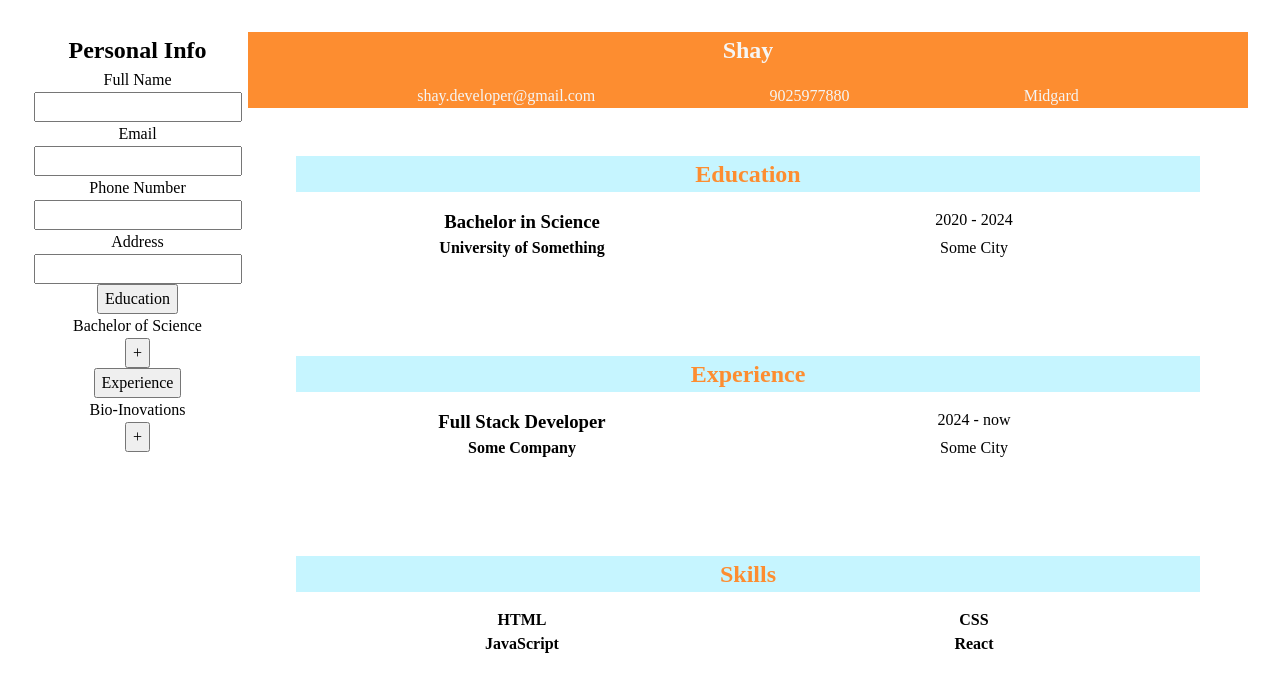
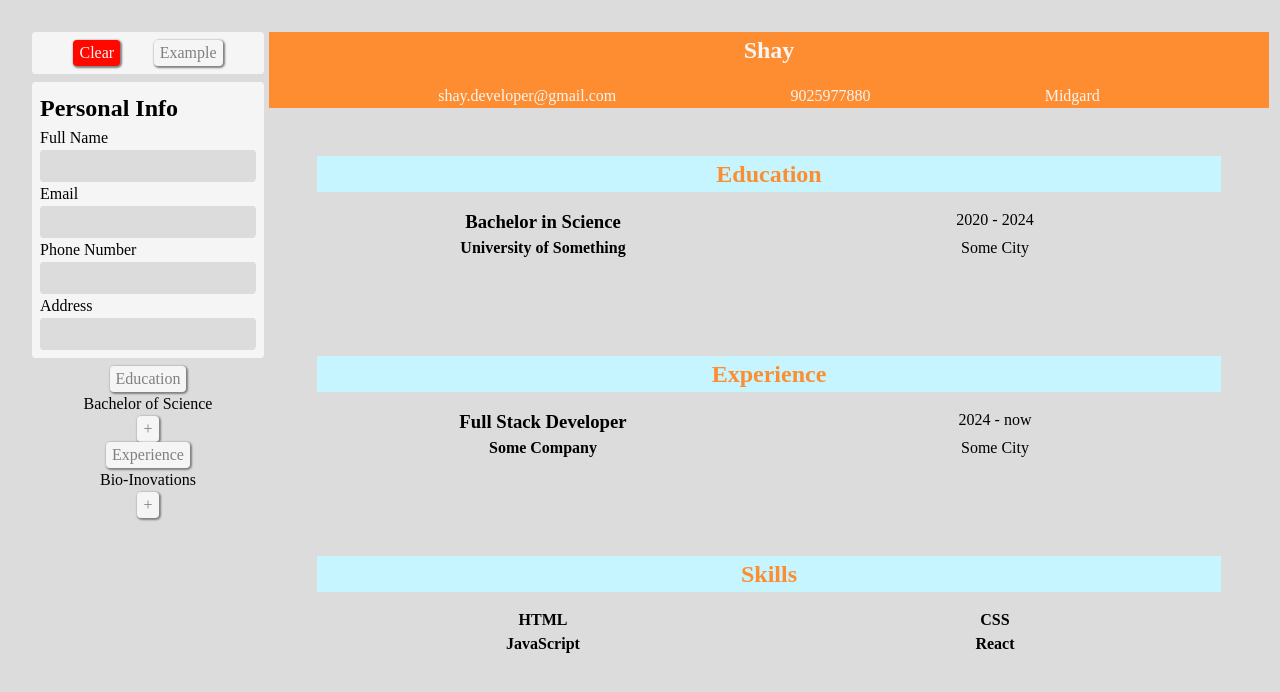
Before and after one commit to Shay-Webdev/cv-app, a React (Vite) app in the folder cv-app/: page / in a window 1280 px wide. Shown: the top 692 px of the page. Built offline with nearby package versions, Linux system fonts and the light colour scheme.

Commit message:
Stlye: Add style to personal info input

```diff
--- a/cv-app/src/components/user-input.jsx
+++ b/cv-app/src/components/user-input.jsx
@@ -3,6 +3,10 @@ import '../styles/user-input.css';
 function UserInputContainer() {
   return (
     <>
+      <div className='input-top'>
+        <button type='button'>Clear</button>
+        <button type='button'>Example</button>
+      </div>
       <PersonalDetailsInput />
       <EducationInput />
       <ExperienceInput />
--- a/cv-app/src/styles/index.css
+++ b/cv-app/src/styles/index.css
@@ -61,9 +61,22 @@ h6 {
   isolation: isolate;
 }
 
+/* Style start */
+body {
+  background-color: gainsboro;
+}
 .page-container {
   display: flex;
   gap: 5px;
   min-width: 100%;
   min-height: 100%;
 }
+
+button {
+  cursor: pointer;
+  border: none;
+  border-radius: 4px;
+  background-color: whitesmoke;
+  color: grey;
+  box-shadow: grey 1px 1px 2px 1px;
+}
--- a/cv-app/src/styles/user-input.css
+++ b/cv-app/src/styles/user-input.css
@@ -1,3 +1,11 @@
+input {
+  padding: 0.5em;
+  border-radius: 4px;
+  border: none;
+  background-color: gainsboro;
+  max-height: 2em;
+}
+
 .input-forms {
   display: none;
 }
@@ -6,3 +14,26 @@ div > form.input-forms-show {
   display: grid;
   grid-template-columns: repeat(auto-fit, minmax(1em, 1fr));
 }
+
+.input-top {
+  display: flex;
+  justify-content: space-evenly;
+  align-items: center;
+
+  background-color: whitesmoke;
+  padding: 0.5em;
+  border-radius: 4px;
+}
+
+.input-top > :first-child {
+  background-color: #ff0800;
+  color: whitesmoke;
+}
+
+.personal-input-container {
+  background-color: whitesmoke;
+  padding: 0.5em;
+  border-radius: 4px;
+  margin: 0.5em 0;
+  text-align: left;
+}
```
